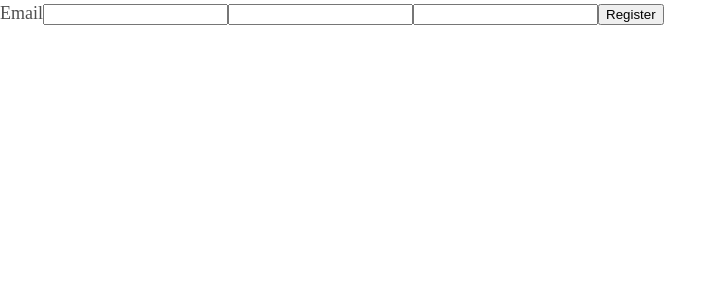
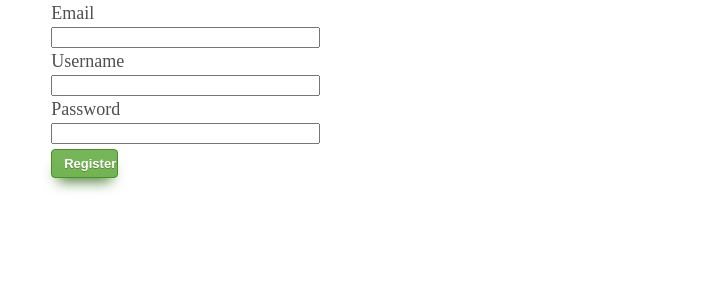
Before and after one commit to charlie-may86/my-react-app, a React (Create React App) app: page /signup in a window 1280 px wide. Shown: the top 300 px of the page, without its empty margins (0-727 px from the left). Built offline with nearby package versions, Linux system fonts and the light colour scheme.

Commit message:
updated login and register forms

```diff
--- a/src/components/Header.js
+++ b/src/components/Header.js
@@ -10,6 +10,7 @@ const Header = () => {
         <a href="http://localhost:3000/Resume">CV</a>
         <a href="http://localhost:3000/Resume">Chess Game</a>
         <a href="http://localhost:3000/cfb_pick_em">CFB Pickem</a>
+        <a href="https://github.com/charlie-may86">GitHub</a>
       </div>
     </header>
   );
--- a/src/components/HomePage.js
+++ b/src/components/HomePage.js
@@ -1,19 +1,12 @@
 import React from "react";
 import Login from "./Login";
-import Header from './Header'
-import { useNavigate } from "react-router-dom";
+import Header from "./Header";
 
 const HomePage = () => {
-  const naviagte = useNavigate();
-
-  const handleClick = () => {
-    naviagte("/userPage");
-  };
   return (
     <div>
       <Header />
       <Login />
-      <button onClick={handleClick}>Register</button>
     </div>
   );
 };
--- a/src/components/Login.js
+++ b/src/components/Login.js
@@ -17,6 +17,10 @@ const Login = () => {
 
   const navigate = useNavigate();
 
+  const handleRegister = () => {
+    navigate("/signup");
+  };
+
   const login = (e) => {
     e.preventDefault();
     axios
@@ -32,7 +36,7 @@ const Login = () => {
   };
 
   return (
-    <div className='login'>
+    <div className="login">
       <form onSubmit={login} className="homePageLogin">
         <label htmlFor="email">Email</label>
         <input
@@ -49,7 +53,10 @@ const Login = () => {
           onChange={handleCredentials}
         />
 
-        <button>Log in</button>
+        <button className="loginRegister">Log in</button>
+        <button className="loginRegister" onClick={handleRegister}>
+          Register
+        </button>
       </form>
     </div>
   );
--- a/src/components/SignUp.js
+++ b/src/components/SignUp.js
@@ -31,7 +31,7 @@ const SignUp = () => {
   };
 
   return (
-    <div>
+    <div className="signUp">
       <form onSubmit={register}>
         <label htmlFor="email">Email</label>
         <input
@@ -40,19 +40,21 @@ const SignUp = () => {
           value={credentials.email}
           onChange={handleCredentials}
         />
+        <label htmlFor="username">Username</label>
         <input
           type="username"
           name="username"
           value={credentials.username}
           onChange={handleCredentials}
         />
+        <label htmlFor="password">Password</label>
         <input
           type="password"
           name="password"
           value={credentials.password}
           onChange={handleCredentials}
         />
-        <button>Register</button>
+        <button className="loginRegister">Register</button>
       </form>
     </div>
   );
--- a/src/styles.scss
+++ b/src/styles.scss
@@ -215,6 +215,46 @@ section {
   flex-direction: column;
 }
 
+.loginRegister {
+	box-shadow: 0px 10px 14px -7px #3e7327;
+	background:linear-gradient(to bottom, #77b55a 5%, #72b352 100%);
+	background-color:#77b55a;
+	border-radius:4px;
+	border:1px solid #4b8f29;
+	display:inline-block;
+	cursor:pointer;
+	color:#ffffff;
+	font-family:Arial;
+	font-size:13px;
+	font-weight:bold;
+	padding:6px 12px;
+	text-decoration:none;
+	text-shadow:0px 1px 0px #5b8a3c;
+  margin-top: 2%;
+  margin-right: 75%;
+}
+.loginRegister:hover {
+	background:linear-gradient(to bottom, #72b352 5%, #77b55a 100%);
+	background-color:#72b352;
+}
+.loginRegister:active {
+	position:relative;
+	top:1px;
+}
+
+/*Sign Up*/
+.signUp {
+  margin-left: 4%;
+  margin-right: 75%
+}
+
+.signUp form {
+  display: flex;
+  flex-direction: column;
+}
+
+
+
 
 /* Pickem Game */
 
```
